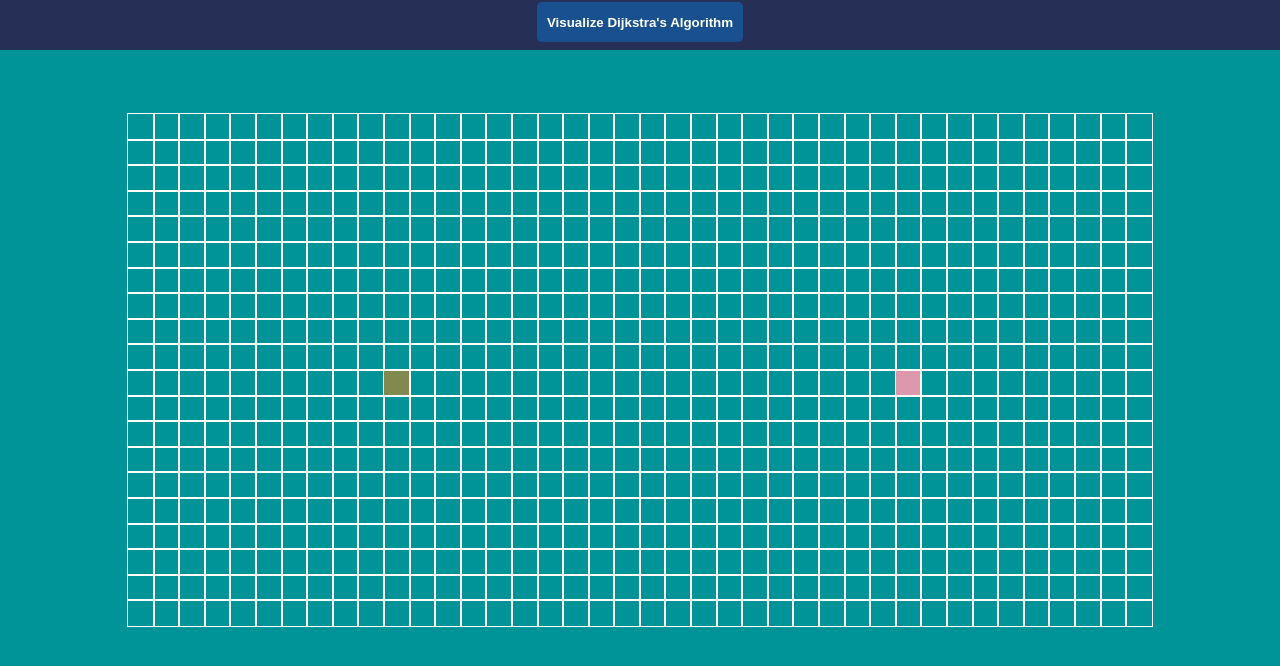
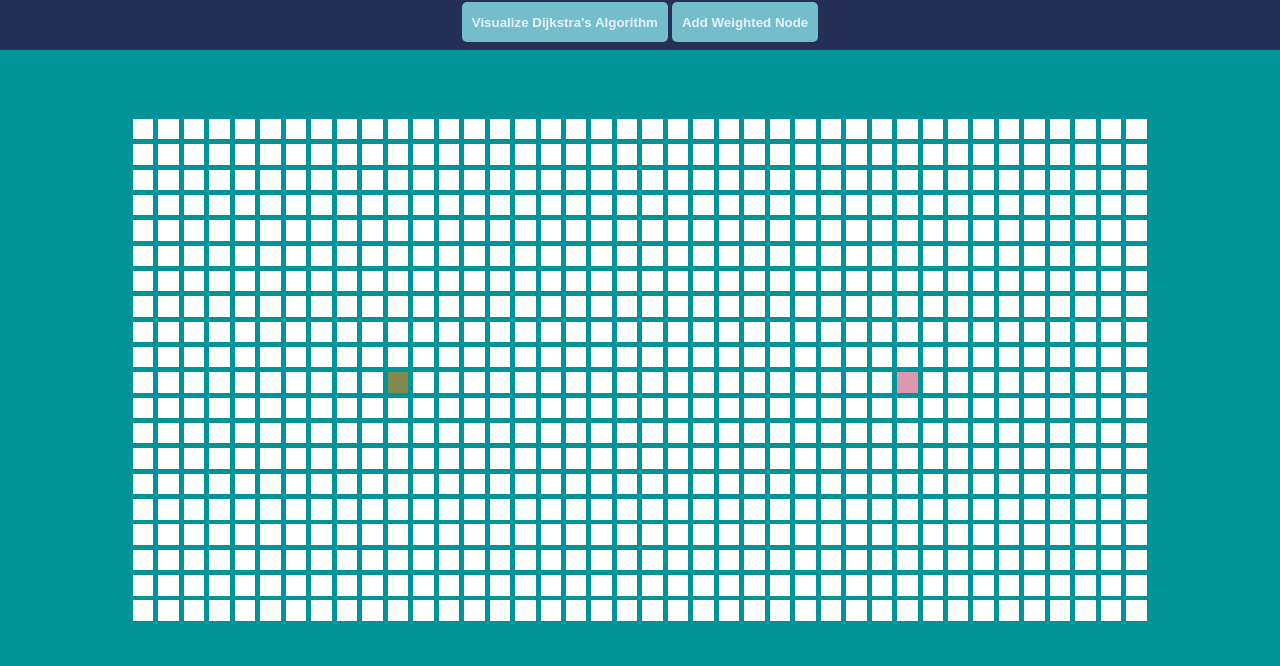
Before and after one commit to johnsonphan95/pathfindee, a React (Create React App) app: page / in a window 1280 px wide. Shown: the top 666 px of the page. Built offline with nearby package versions, Linux system fonts and the light colour scheme.

Commit message:
Change css styling of grid and nodes

```diff
--- a/src/components/Node.css
+++ b/src/components/Node.css
@@ -1,7 +1,7 @@
 .node {
-  width: 100%;
-  height: 5%;
-  outline: 1px solid white;
+  padding-top: 100%;
+  background-color: white;
+  /* border-radius: 30%; */
 }
 
 .node-start {
@@ -29,22 +29,22 @@
 
 @keyframes visitedAnimation {
   0% {
-    transform: scale(0.5);
+    transform: scale(0.75);
     background-color: #ffda29;
   }
 
   25% {
-    transform: scale(1.25);
+    transform: scale(1);
     background-color: orange;
   }
 
   50% {
-    transform: scale(1.5);
+    /* transform: scale(1.2); */
     background-color: crimson;
   }
 
   75% {
-    transform: scale(1);
+    transform: scale(1.5);
     background-color: orangered;
   }
 
@@ -71,12 +71,12 @@
 
 @keyframes shortestPath {
   0% {
-    transform: scale(0.6);
+    transform: scale(0.5);
     background-color: #98ddde;
   }
 
   50% {
-    transform: scale(1.2);
+    transform: scale(1.5);
   }
 
   100% {
--- a/src/components/PathFinder.css
+++ b/src/components/PathFinder.css
@@ -3,11 +3,14 @@
   margin: 5% auto;
   width: 80vw;
   height: 40vw;
+  justify-content: space-evenly;
 }
 
 .col {
-  height: 100%;
-  width: 2.5%;
+  display: flex;
+  flex-direction: column;
+  justify-content: space-evenly;
+  width: 2%;
 }
 
 .button {
@@ -15,9 +18,9 @@
   margin: 2px;
   border-radius: 5px;
   font-weight: bold;
-  background-color: #195190;
+  background-color: #74bdcb;
   border: none;
-  color: white;
+  color: #e7f2f8;
   height: 40px;
 }
 
--- a/src/components/PathFinder.jsx
+++ b/src/components/PathFinder.jsx
@@ -5,7 +5,7 @@ import {
   dijkstra,
   getNodesInShortestPathOrder
 } from "../utils/algorithms/dijkstra";
-
+import { depthFirstSearch } from "../utils/algorithms/dfs";
 import "./PathFinder.css";
 
 const Visualizer = () => {
@@ -97,6 +97,7 @@ const Visualizer = () => {
     const finishNode = grid[END_NODE_COL][END_NODE_ROW];
     if (startNode.visited && finishNode.visited) return;
     const visitedNodesInOrder = dijkstra(grid, startNode, finishNode);
+    console.log(visitedNodesInOrder);
     const nodesInShortestPathOrder = getNodesInShortestPathOrder(finishNode);
     animateDijkstra(visitedNodesInOrder, nodesInShortestPathOrder);
   };
@@ -187,6 +188,7 @@ const Visualizer = () => {
         <button className="button" onClick={() => visualizeDijkstra()}>
           Visualize Dijkstra's Algorithm
         </button>
+        <button className="button">Add Weighted Node</button>
       </div>
       <div className="grid">{displayGrid()}</div>
     </div>
--- /dev/null
+++ b/src/utils/algorithms/dfs.js
@@ -0,0 +1,32 @@
+export function depthFirstSearch(grid, startNode, endNode) {
+  const array = [startNode];
+  let visitedNodes;
+  const dfs = node => {
+    if (node.visited || node.wall) {
+      return;
+    }
+    if (node.end) {
+      visitedNodes = array.slice();
+    }
+    const col = node.col;
+    const row = node.row;
+    array.push(node);
+    node.visited = true;
+    if (row > 0) dfs(grid[col][row - 1]);
+    if (col < grid.length - 1) dfs(grid[col + 1][row]);
+    if (row < grid[0].length - 1) dfs(grid[col][row + 1]);
+    if (col > 0) dfs(grid[col - 1][row]);
+  };
+  dfs(startNode);
+  return visitedNodes;
+}
+
+export function getNodesInShortestPathOrder(finishNode) {
+  const nodesInShortestPathOrder = [];
+  let currentNode = finishNode;
+  while (currentNode !== null) {
+    nodesInShortestPathOrder.unshift(currentNode);
+    currentNode = currentNode.previousNode;
+  }
+  return nodesInShortestPathOrder;
+}
--- a/src/utils/algorithms/dijkstra.js
+++ b/src/utils/algorithms/dijkstra.js
@@ -6,7 +6,15 @@ export const dijkstra = (grid, startNode, endNode) => {
   const heap = new MinHeap([startNode]);
   while (heap) {
     const node = heap.remove();
-    if (!node || node.distance === Infinity) return visitedNodes;
+    console.log(node);
+    if (!node || node.distance === Infinity) {
+      return visitedNodes;
+    }
+    if (node.weight > 1) {
+      for (let i = node.weight; i > 0; i--) {
+        visitedNodes.push(node);
+      }
+    }
     node.visited = true;
     visitedNodes.push(node);
     if (node === endNode) return visitedNodes;
```
